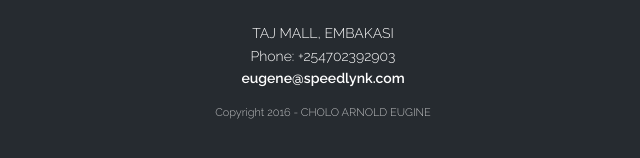
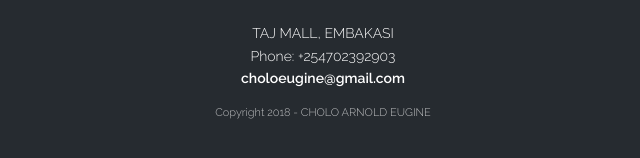
Before and after one commit to choloeugine/choloeugine.github.com, a plain HTML site: page index.html in a window 1280 px wide. Shown: the part 6181-6339 px from the top of the page, 317-957 px from the left. Drawn offline with Linux system fonts and the light colour scheme.

Commit message:
Update index.html

```diff
--- a/index.html
+++ b/index.html
@@ -454,9 +454,9 @@
                 <p>TAJ MALL, EMBAKASI<br>
 
                 Phone: +254702392903<br>
-                <a href="mailto: choloeugine@gmail.com">eugene@speedlynk.com</a></p>
+                <a href="mailto: choloeugine@gmail.com">choloeugine@gmail.com</a></p>
 
-                <p class="copyright">Copyright 2016 - CHOLO ARNOLD EUGINE</p>
+                <p class="copyright">Copyright 2018 - CHOLO ARNOLD EUGINE</p>
 
             </div><!-- End of Content -->
 
```
